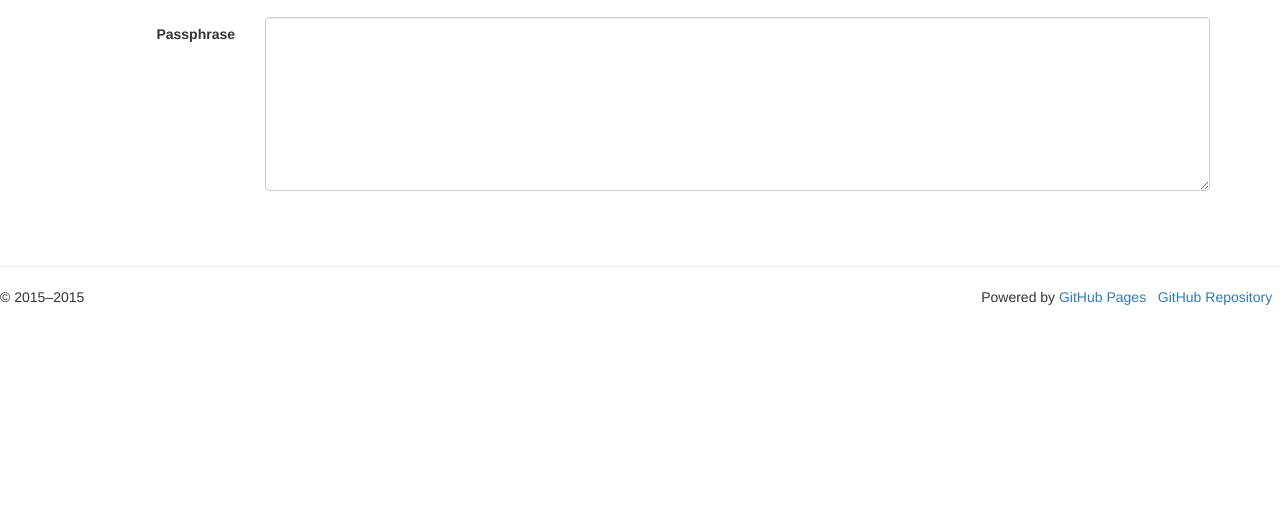
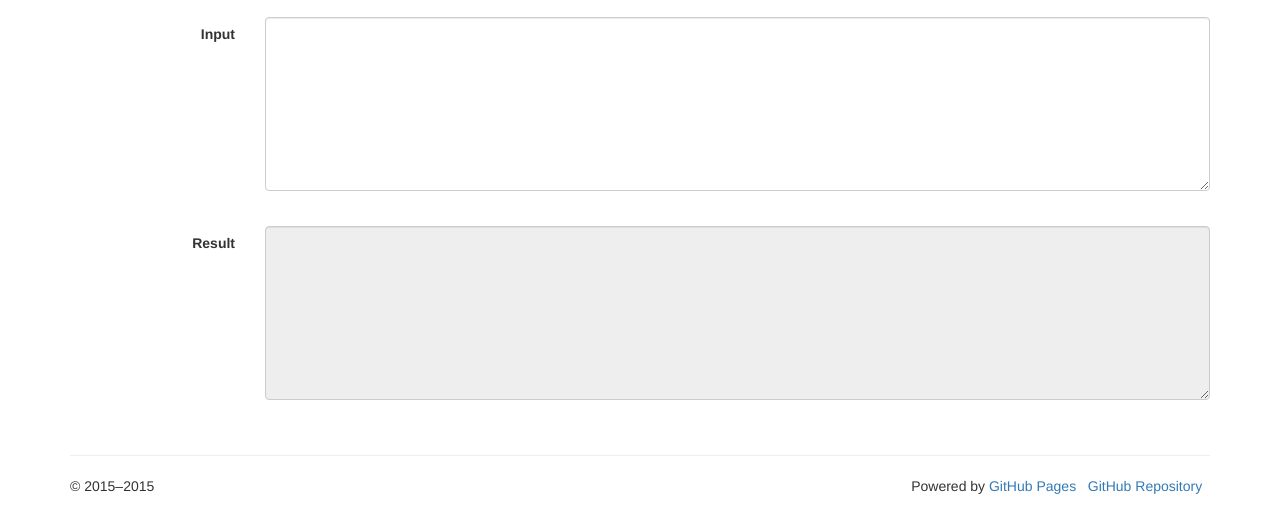
Before and after one commit to Gaff/pgp.help, a plain HTML site: page index.html in a window 1280 px wide. Shown: the part 84-616 px from the top of the page. Drawn offline with Linux system fonts and the light colour scheme.

Commit message:
Add result.

```diff
--- a/index.html
+++ b/index.html
@@ -50,7 +50,7 @@
 		            <fieldset>
 		              <legend>The Form</legend>
 		              <div class="form-group">
-	              	<label class="col-lg-2 control-label" for="pass">Passphrase</label>
+		              	<label class="col-lg-2 control-label" for="pass">Input</label>
 						<div class="col-lg-10 controls">
 	                  		<textarea class="form-control" id="src" rows="8" spellcheck="false"></textarea>
 	                  		<div>
@@ -58,6 +58,12 @@
 	              			</div>
 	                  	</div>
 	                  </div>
+		              <div class="form-group">
+		                <label class="col-lg-2 control-label" for="enc_from">Result</label>
+		                <div class="col-lg-10 controls">
+		                  <textarea class="form-control" id="dest" readonly="readonly" rows="8"></textarea>
+		                  <div>
+		                    <span id="hint_to">&nbsp;</span>&nbsp;
 		                  </div>
 		                </div>
 		              </div>
```
Lines whose indentation alone changed are shown as unchanged.
